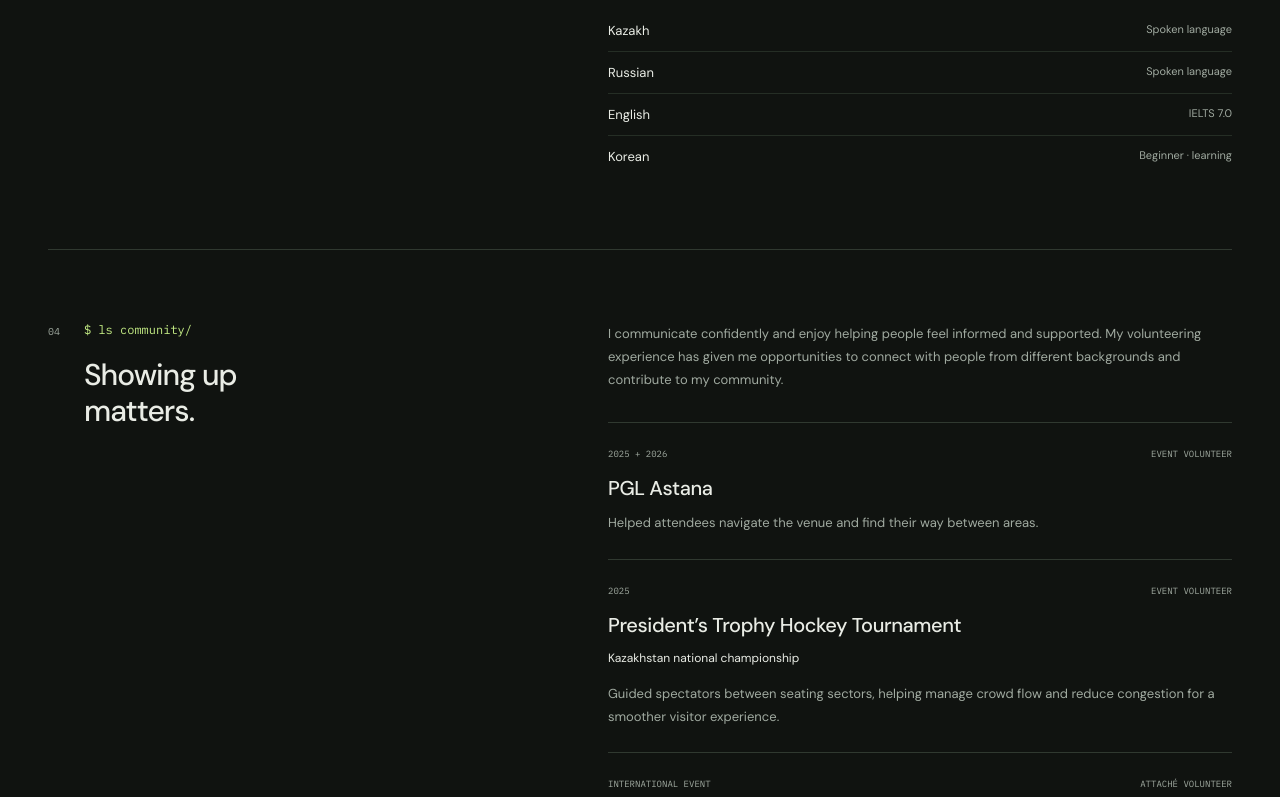
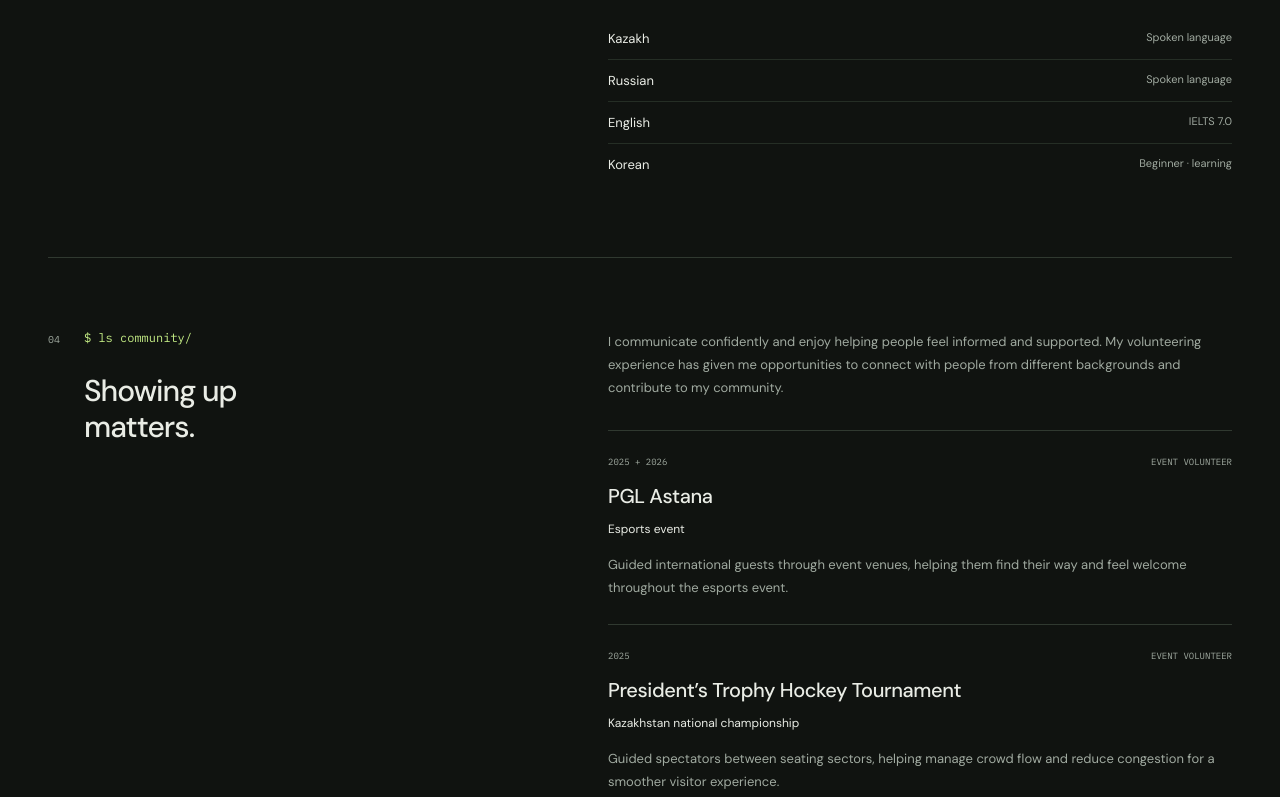
Before and after one commit to v1sal/website, a React (Vite) app in the folder frontend/: page / in a window 1280 px wide. Shown: the part 2097-2894 px from the top of the page. Built offline with nearby package versions, Linux system fonts and the light colour scheme.

Commit message:
fix: improve heading spacing and clarify PGL guest support

```diff
--- a/frontend/scripts/cv.html
+++ b/frontend/scripts/cv.html
@@ -183,11 +183,10 @@
             <h3>PGL Astana</h3>
             <span class="date">2025 and 2026</span>
           </div>
-          <p class="sub">Event volunteer</p>
+          <p class="sub">Esports event | Volunteer</p>
           <ul>
             <li>
-              Helped attendees navigate the venue and find their way between
-              areas.
+              Guided international guests through event venues, helping them find their way and feel welcome throughout the esports event.
             </li>
           </ul>
         </div>
--- a/frontend/src/App.jsx
+++ b/frontend/src/App.jsx
@@ -289,9 +289,9 @@ export default function App() {
                 <span>EVENT VOLUNTEER</span>
               </div>
               <h3>PGL Astana</h3>
+              <p className="entry-subtitle">Esports event</p>
               <p>
-                Helped attendees navigate the venue and find their way between
-                areas.
+                Guided international guests through event venues, helping them find their way and feel welcome throughout the esports event.
               </p>
             </article>
             <article className="experience-item">
--- a/frontend/src/index.css
+++ b/frontend/src/index.css
@@ -356,7 +356,7 @@ h1 > span {
   font-weight: 500;
   line-height: 1.2;
   letter-spacing: -1px;
-  margin: 20px 0;
+  margin: 28px 0 20px;
   max-width: 250px;
 }
 .timeline-item {
@@ -715,7 +715,7 @@ footer {
   .section-heading h2 {
     max-width: none;
     font-size: 28px;
-    margin: 12px 0;
+    margin: 20px 0 12px;
   }
   .section-content {
     padding-left: 26px;
```
Also changed, not shown: 1 other file (tests, documents, lock files or other folders).
